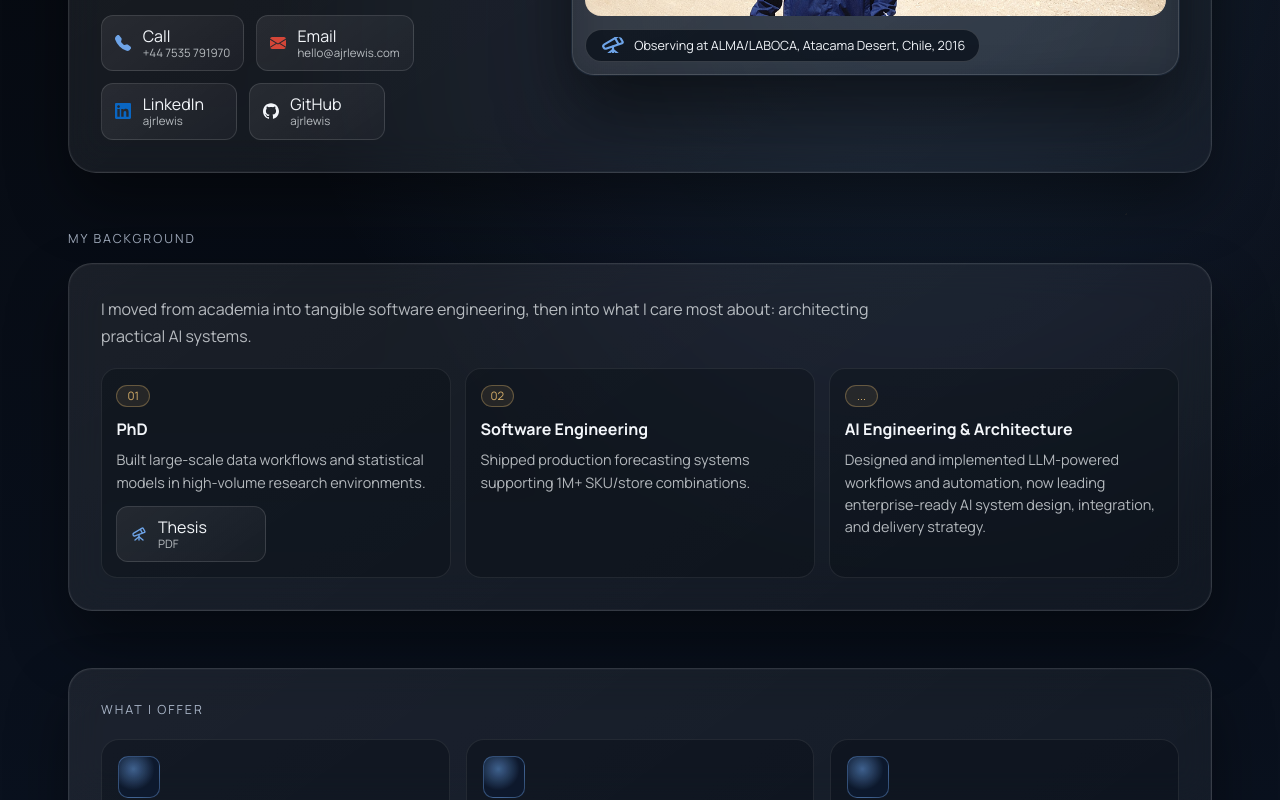
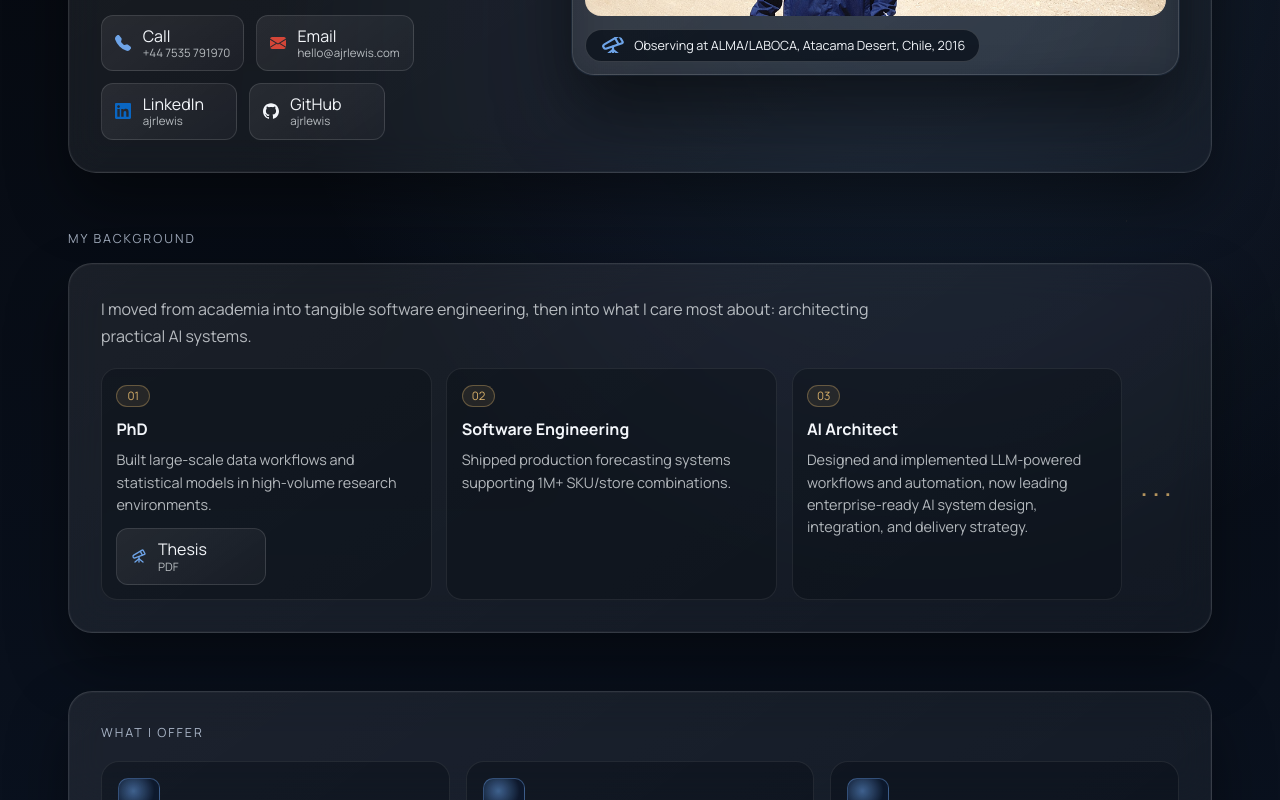
Before and after one commit to ajrlewis/ajrlewis, a Next.js app in the folder apps/web/: page / in a window 1280 px wide. Shown: the part 508-1308 px from the top of the page. Built offline with nearby package versions, Linux system fonts and the light colour scheme.

Commit message:
refactor(web): place ellipsis after ai architect background card

```diff
--- a/apps/web/app/page.tsx
+++ b/apps/web/app/page.tsx
@@ -34,7 +34,6 @@ type Service = {
 type BackgroundStep = {
   title: string;
   description: string;
-  indexLabel?: string;
   downloads?: DownloadAction[];
 };
 
@@ -112,10 +111,9 @@ const backgroundSteps: BackgroundStep[] = [
     description: "Shipped production forecasting systems supporting 1M+ SKU/store combinations."
   },
   {
-    title: "AI Engineering & Architecture",
+    title: "AI Architect",
     description:
-      "Designed and implemented LLM-powered workflows and automation, now leading enterprise-ready AI system design, integration, and delivery strategy.",
-    indexLabel: "..."
+      "Designed and implemented LLM-powered workflows and automation, now leading enterprise-ready AI system design, integration, and delivery strategy."
   }
 ];
 
@@ -230,7 +228,7 @@ export default function HomePage() {
             <div className="background-grid">
               {backgroundSteps.map((step, index) => (
                 <article className="background-step" key={step.title}>
-                  <span className="background-index">{step.indexLabel ?? String(index + 1).padStart(2, "0")}</span>
+                  <span className="background-index">{String(index + 1).padStart(2, "0")}</span>
                   <h2>{step.title}</h2>
                   <p>{step.description}</p>
                   {step.downloads ? (
@@ -259,6 +257,9 @@ export default function HomePage() {
                   ) : null}
                 </article>
               ))}
+              <span className="background-progress" aria-hidden="true">
+                ...
+              </span>
             </div>
           </div>
         </section>
--- a/apps/web/app/sections.css
+++ b/apps/web/app/sections.css
@@ -25,8 +25,9 @@
 
 .background-grid {
   display: grid;
-  grid-template-columns: repeat(3, minmax(0, 1fr));
+  grid-template-columns: repeat(3, minmax(0, 1fr)) auto;
   gap: 0.9rem;
+  align-items: stretch;
 }
 
 .background-step {
@@ -67,6 +68,16 @@
 
 .background-links .file-button {
   min-width: 150px;
+}
+
+.background-progress {
+  align-self: center;
+  justify-self: start;
+  color: rgba(216, 176, 106, 0.82);
+  font-size: 2rem;
+  letter-spacing: 0.12em;
+  line-height: 1;
+  padding: 0 0.2rem;
 }
 
 .download-icon-image {
@@ -293,6 +304,11 @@
   .offer-grid {
     grid-template-columns: repeat(2, minmax(0, 1fr));
   }
+
+  .background-progress {
+    grid-column: 1 / -1;
+    justify-self: end;
+  }
 }
 
 @media (max-width: 960px) {
```
